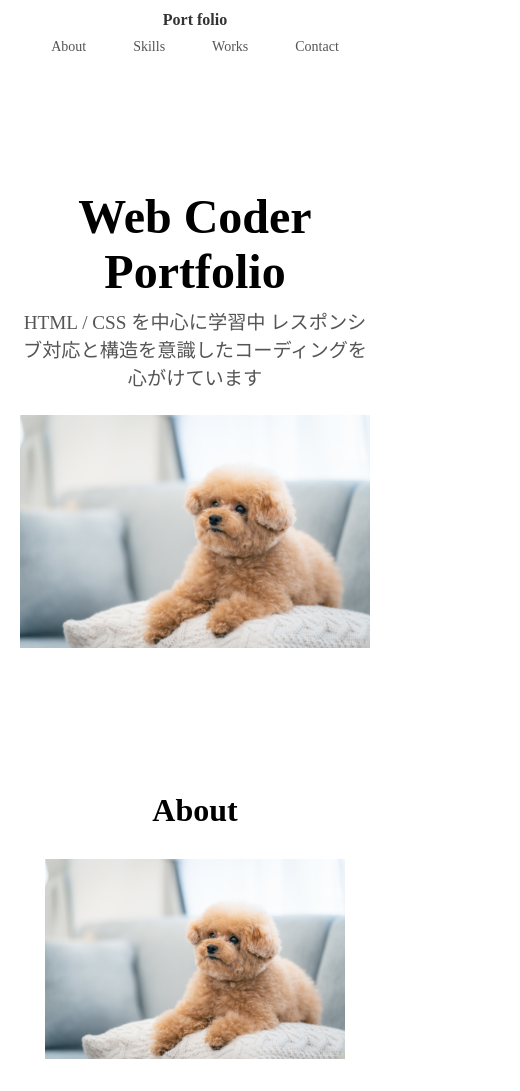
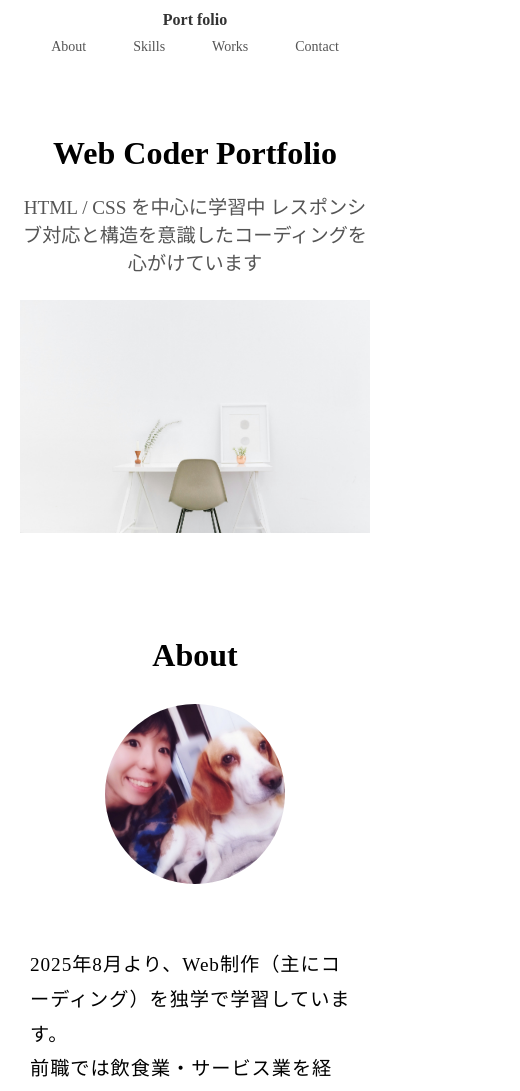
Before and after one commit to su-web-08389/portfolio, a plain HTML site: page index.html in a window 390 px wide. Shown: the top 1091 px of the page, 520 px wide, since content can reach past the window. Drawn offline with Linux system fonts and the light colour scheme; some packages are replaced by stand-ins of ours.

Commit message:
ポートフォリオ全体の更新と全作品のリフォーム完了

```diff
--- a/index.html
+++ b/index.html
@@ -37,18 +37,18 @@
                 <p>HTML / CSS を中心に学習中
                     レスポンシブ対応と構造を意識したコーディングを心がけています
                 </p>
-                <img src="img/works.jpg" alt="">
+                <img src="img/new-hero.jpg" alt="">
             </div>
         </section>
 
         <!-----------
            about---------------------->
-        <section class="about">
+        <section class="about" id="about">
             <div class="container">
                 <h2 class="about__title">About</h2>
                 <div class="about__inner">
                     <div class="about__image">
-                        <img src="img/works.jpg" alt="プロフィール写真">
+                        <img src="img/new-about.jpg" alt="プロフィール写真">
                     </div>
                     <div class="about__text">
                         <p>
@@ -72,7 +72,7 @@
 
         <!-----------
               skills---------------------->
-        <section class="skills">
+        <section class="skills" id="skills">
             <div class="container">
                 <h2 class="skills__title">Skills</h2>
                 <div class="skills__icons">
@@ -96,7 +96,7 @@
 
         <!-----------
               works---------------------->
-        <section class="works">
+        <section class="works" id="works">
             <div class="container">
                 <h2 class="works__title">Works</h2>
 
@@ -170,7 +170,7 @@
         </section>
         <!-----------
               contact---------------------->
-        <section class="contact">
+        <section class="contact" id="contact">
 
             <h2 class="contact__title">Contact</h2>
             <p>お問い合わせは以下よりお願いいたします。</p>
--- a/style.css
+++ b/style.css
@@ -1,6 +1,11 @@
+@charset "UTF-8";
+
 html {
     font-size: 16px;
+    scroll-behavior: smooth;
+    scroll-padding-top: 80px;
 }
+
 
 .container {
     max-width: 1200px;
@@ -17,11 +22,7 @@ html {
     top: 0;
     z-index: 100;
 
-    /* border-bottom: 1px solid rgba(0, 0, 0, 0.06);
-    background: rgba(94, 64, 64, 0.4); */
-
     background: rgba(255, 255, 255, 0.8);
-    /* 白の半透明 */
     backdrop-filter: blur(10px);
 
 }
@@ -59,6 +60,7 @@ html {
     font-size: 1.2rem;
     font-weight: 600;
     line-height: 1.2;
+
 }
 
 .header__logo a {
@@ -79,14 +81,13 @@ html {
 /* -------------------
        hero------------------ */
 .hero {
-    padding: 60px 0;
+    padding: 20px 0 40px;
     text-align: center;
-
 }
 
 .hero h1 {
-    font-size: 3rem;
-    margin: 24px 0 8px;
+    font-size: 2rem;
+    margin: 20px 0;
 }
 
 .hero img {
@@ -123,8 +124,10 @@ html {
 }
 
 .about__image img {
-    width: 400px;
-    height: auto;
+    width: 200px;
+    height: 200px;
+    border-radius: 50%;
+    object-fit: cover;
 }
 
 .about__text {
@@ -345,7 +348,7 @@ html {
 
 @media screen and (max-width: 768px) {
     .container {
-        padding: 40px 20px;
+        padding: 30px 20px;
     }
 
     .header__inner {
@@ -359,16 +362,21 @@ html {
         font-size: 14px;
     }
 
+    .hero h1 {
+        margin-bottom: 20px;
+    }
+
     .about__inner {
         flex-direction: column;
         text-align: center;
     }
 
     .about__image img {
-        max-width: 300px;
-        width: 100%;
+        width: 180px;
+        height: 180px;
+        border-radius: 50%;
+        object-fit: cover;
     }
-
 .about__text {
     padding: 0 10px;
     text-align: left;
@@ -377,10 +385,17 @@ html {
     letter-spacing: 0.05em;
 }
 
+.skills__icons,
+.works__list {
+    grid-template-columns: 1fr;
+}
+
 .work-card {
     padding: 24px;
 }
+
 .contact {
     padding: 40px 20px;
 }
+
 }
```
Also changed, not shown: img/new-about.jpg (added), img/new-hero.jpg (added), img/works.jpg (deleted). Lines whose indentation alone changed are shown as unchanged.
